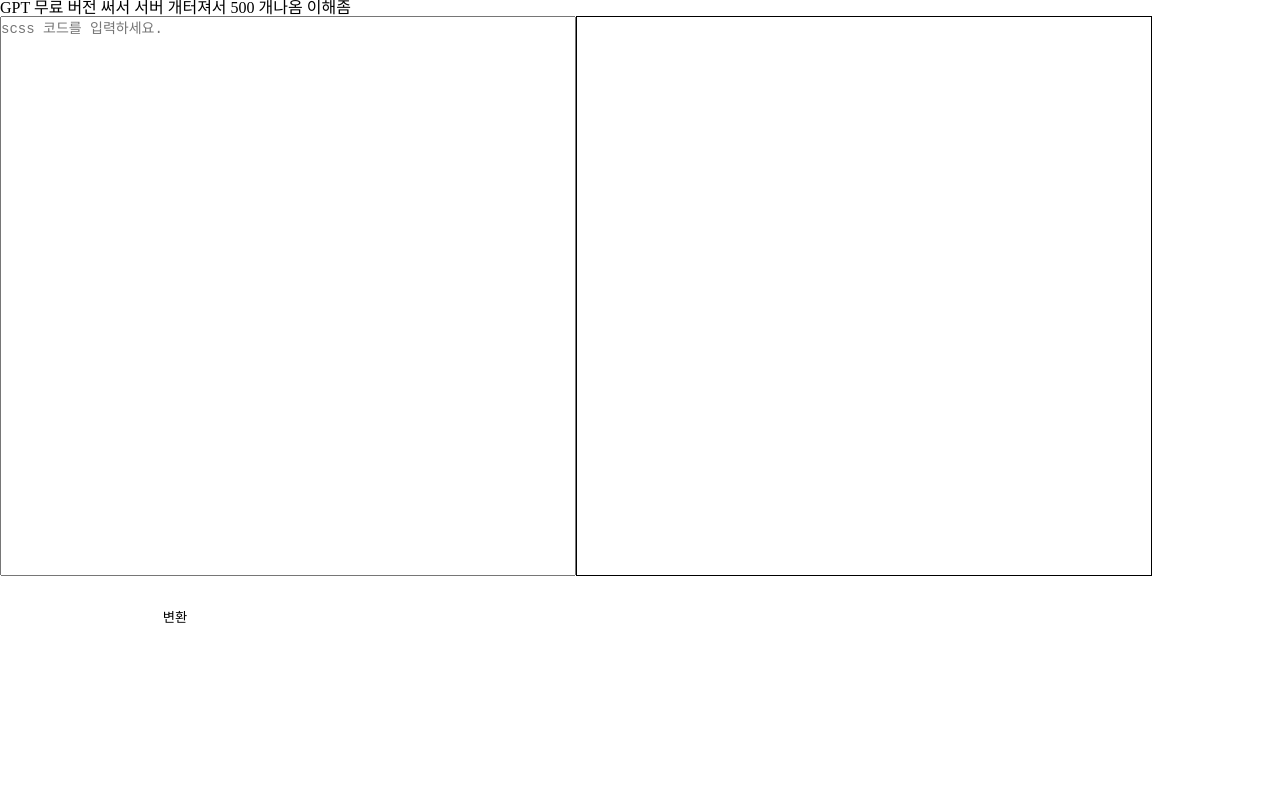
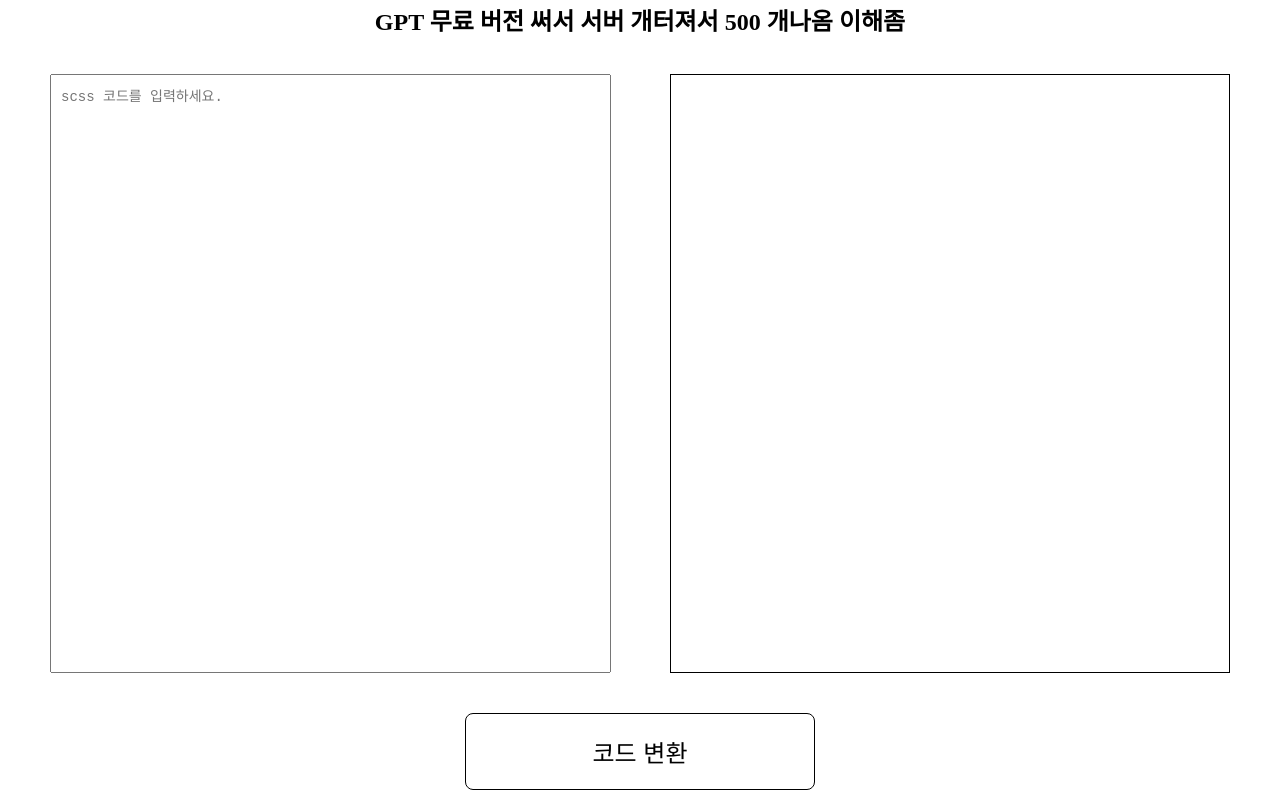
Before and after one commit to seokkamoni-study-and-playground/scss-to-styled-component, a React (Create React App) app: page / in a window 1280 px wide. Built offline with nearby package versions, Linux system fonts and the light colour scheme; no server answers.

Commit message:
ADD :: 약간의 디자인 ㅋ

```diff
--- a/src/components/Main/index.jsx
+++ b/src/components/Main/index.jsx
@@ -24,7 +24,7 @@
         />
         <S.Pre>{styledComponentsCode}</S.Pre>
       </S.Wrap>
-      <S.Button onClick={submit}>변환</S.Button>
+      <S.Button onClick={submit}>코드 변환</S.Button>
     </S.Container>
   );
 };
--- a/src/components/Main/style.js
+++ b/src/components/Main/style.js
@@ -3,32 +3,41 @@
 export const Container = styled.div`
   display: flex;
   flex-direction: column;
+  align-items: center;
   width: 100vw;
   height: 100vh;
+  padding: 10px;
 `;
 
 export const Wrap = styled.div`
   width: 100%;
-  height: 70%;
+  height: 90%;
   display: flex;
+  gap: 5%;
+  padding: 40px;
 `;
 
 export const TextArea = styled.textarea`
   resize: none;
   height: 100%;
-  width: 45%;
+  width: 47.5%;
   font-size: 14px;
+  padding: 10px;
 `;
 
 export const Pre = styled.pre`
   overflow: auto;
   border: 1px solid black;
   height: 100%;
-  width: 45%;
+  width: 47.5%;
   font-size: 14px;
+  padding: 10px;
 `;
 
 export const Button = styled.button`
   height: 80px;
   width: 350px;
+  border: 1px solid black;
+  border-radius: 8px;
+  font-size: 24px;
 `;
--- a/src/components/Warning/style.js
+++ b/src/components/Warning/style.js
@@ -1,3 +1,6 @@
 import styled from "styled-components";
 
-export const Warning = styled.h1``;
+export const Warning = styled.h1`
+  font-size: 24px;
+  font-weight: bold;
+`;
```
